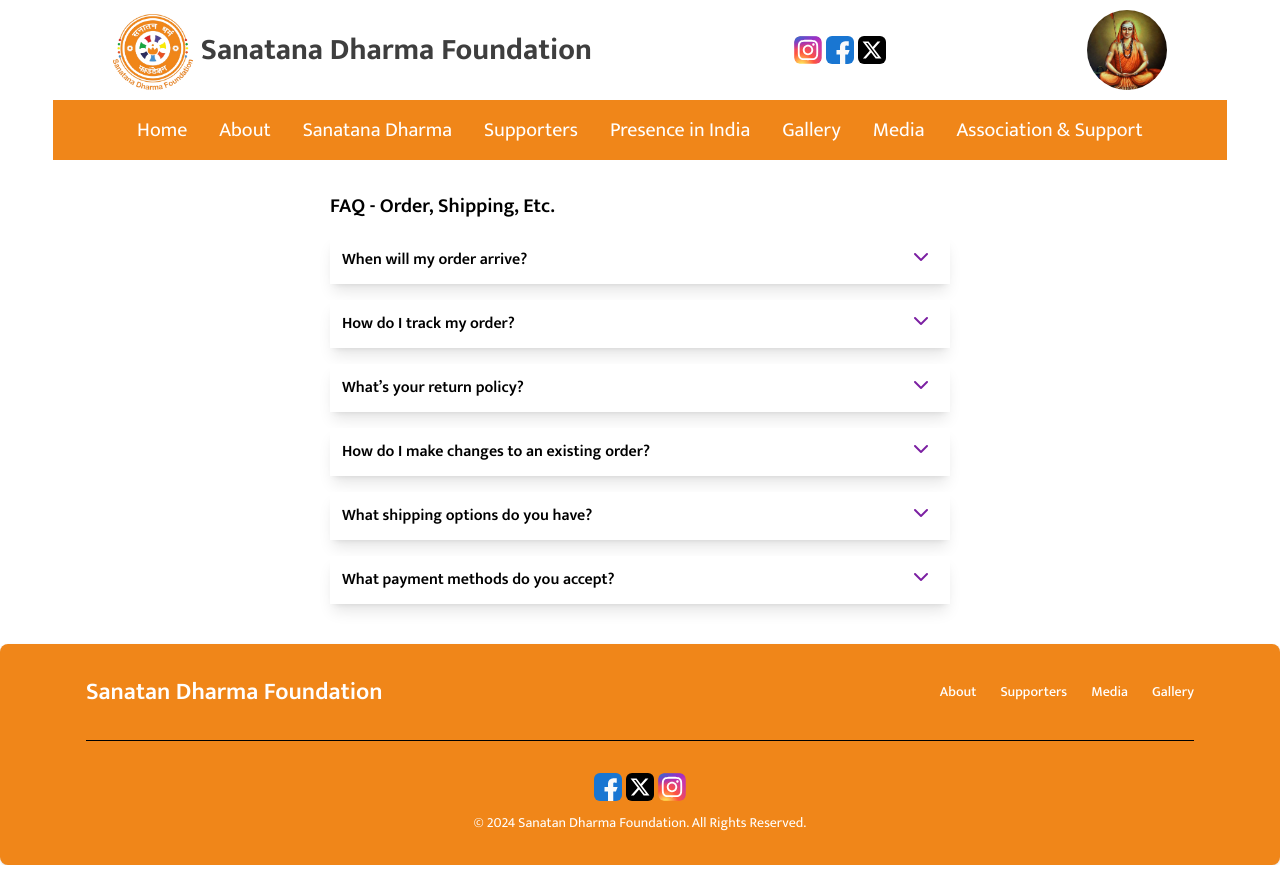
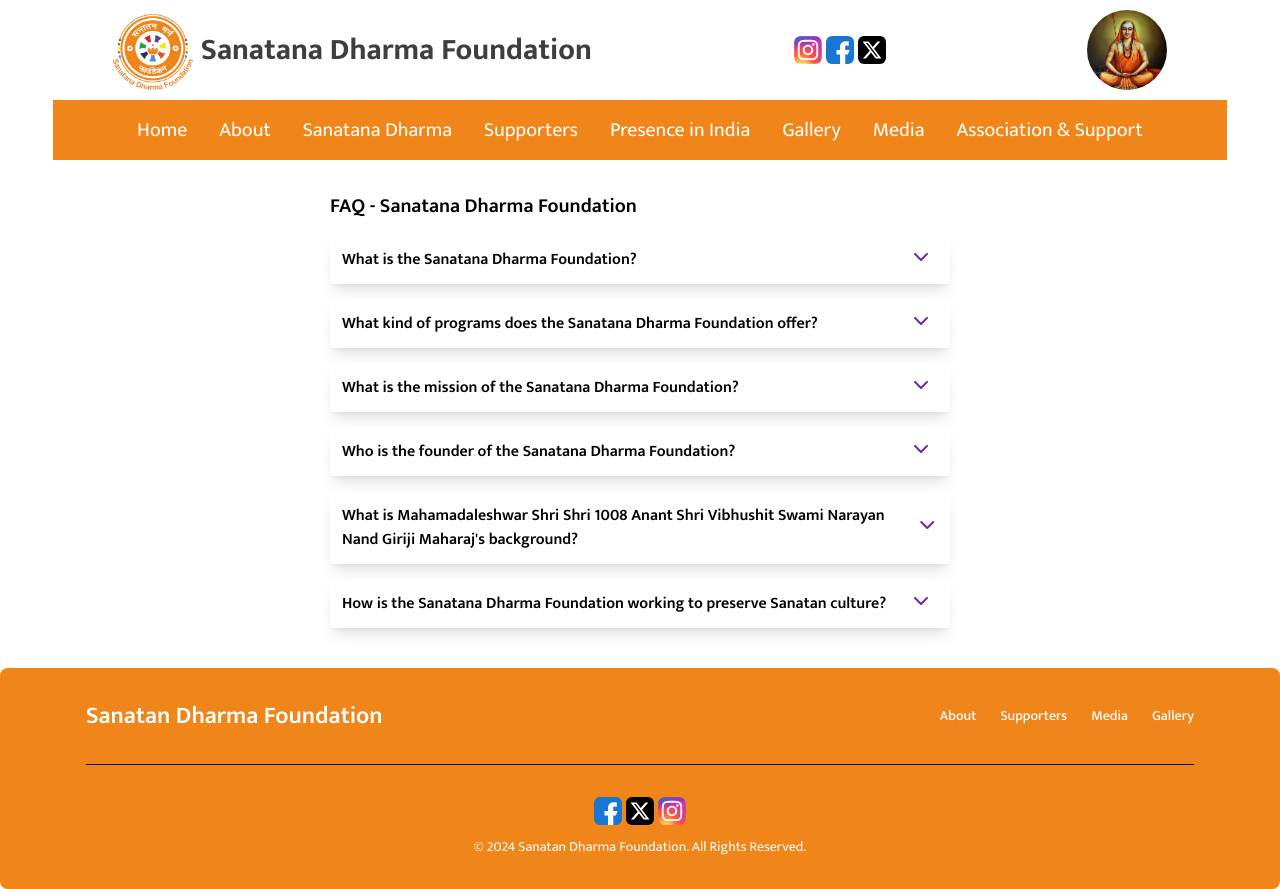
Before and after one commit to smritig537/Sanatan-react, a React (Create React App) app: page /FAQ in a window 1280 px wide. Before the commit the page ends 865 px from the top, so only its background shows below. Built offline with nearby package versions, Linux system fonts and the light colour scheme.

Commit message:
Faq quetions add

```diff
--- a/src/pages/Faq.jsx
+++ b/src/pages/Faq.jsx
@@ -3,33 +3,33 @@
 const faqData = [
   {
     id: 1,
-    question: "When will my order arrive?",
-    answer: "Shipping time is set by our delivery partners, according to the delivery method chosen by you. Additional details can be found in the order confirmation."
+    question: "What is the Sanatana Dharma Foundation?",
+    answer: "The Sanatana Dharma Foundation is an organization dedicated to helping people explore and deepen their understanding of Hinduism, also known as Sanatana Dharma. We offer a range of programs such as spiritual workshops, cultural festivals, and meditation retreats. Our goal is to guide individuals on their spiritual journey, promote Vedic traditions, and foster a deeper connection with Hindu philosophy. By participating in our events and initiatives, you can reconnect with ancient wisdom, engage with a supportive community, and enrich your spiritual life"
   },
   {
     id: 2,
-    question: "How do I track my order?",
-    answer: "Once shipped, you’ll get a confirmation email that includes a tracking number and additional information regarding tracking your order."
+    question: "What kind of programs does the Sanatana Dharma Foundation offer?",
+    answer: "The foundation offers a range of programs including spiritual workshops, cultural festivals, and meditation retreats. These programs are designed to help people understand Hindu philosophy, practice Vedic traditions, and connect with a supportive community."
   },
   {
     id: 3,
-    question: "What’s your return policy?",
-    answer: "We allow the return of all items within 30 days of your original order’s date. If you’re interested in returning your items, send us an email with your order number and we’ll ship a return label."
+    question: "What is the mission of the Sanatana Dharma Foundation?",
+    answer: "The mission of the Sanatana Dharma Foundation is to provide a space for individuals to explore their spirituality, deepen their understanding of Hindu teachings, and connect with others. They focus on spreading messages of peace, love, and unity through their various outreach and cultural events."
   },
   {
     id: 4,
-    question: "How do I make changes to an existing order?",
-    answer: "Changes to an existing order can be made as long as the order is still in “processing” status. Please contact our team via email and we’ll make sure to apply the needed changes. If your order has already been shipped, we cannot apply any changes to it. If you are unhappy with your order when it arrives, please contact us for any changes you may require."
+    question: "Who is the founder of the Sanatana Dharma Foundation?",
+    answer: "The founder of the Sanatana Dharma Foundation is Mahamadaleshwar Shri Shri 1008 Anant Shri Vibhushit Swami Narayan Nand Giriji Maharaj. He is a respected spiritual leader dedicated to promoting and preserving the values and teachings of Sanatana Dharma."
   },
   {
     id: 5,
-    question: "What shipping options do you have?",
-    answer: "For USA domestic orders we offer FedEx and USPS shipping."
+    question: "What is Mahamadaleshwar Shri Shri 1008 Anant Shri Vibhushit Swami Narayan Nand Giriji Maharaj's background?",
+    answer: "Before becoming a spiritual leader, Mahamadaleshwar Giriji Maharaj had a successful career as a businessman. He later transitioned to spiritual leadership and has been actively involved in education and social activism, working to make a positive impact on society."
   },
   {
     id: 6,
-    question: "What payment methods do you accept?",
-    answer: "Any method of payments acceptable by you. For example: We accept MasterCard, Visa, American Express, PayPal, JCB Discover, Gift Cards, etc."
+    question: "How is the Sanatana Dharma Foundation working to preserve Sanatan culture?",
+    answer: "The foundation, under the leadership of Mahamadaleshwar Giriji Maharaj, is working to promote Sanatan Dharma by spreading awareness and cultural pride, especially among the youth. They send books to temples across India and aim to foster a deeper understanding and appreciation of Sanatan culture."
   }
 ];
 
@@ -65,7 +65,7 @@
     <main className="p-5 bg-light-blue">
       <div className="flex justify-center items-start my-2">
         <div className="w-full sm:w-10/12 md:w-1/2 my-1">
-          <h2 className="text-xl font-semibold text-vnet-blue mb-2">FAQ - Order, Shipping, Etc.</h2>
+          <h2 className="text-xl font-semibold text-vnet-blue mb-2">FAQ - Sanatana Dharma Foundation</h2>
           <ul className="flex flex-col">
             {faqData.map((faq) => (
               <FAQItem
```
